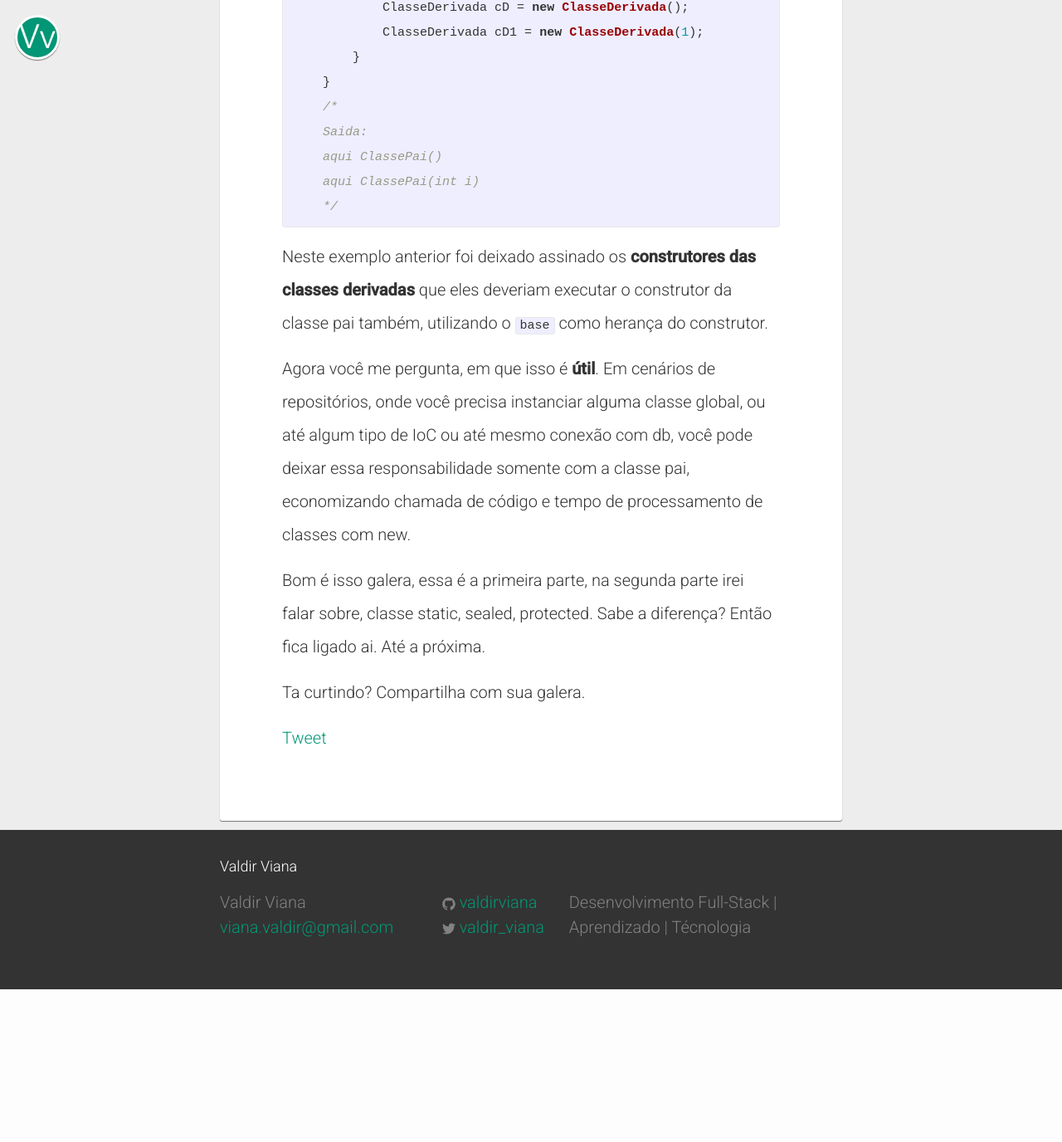
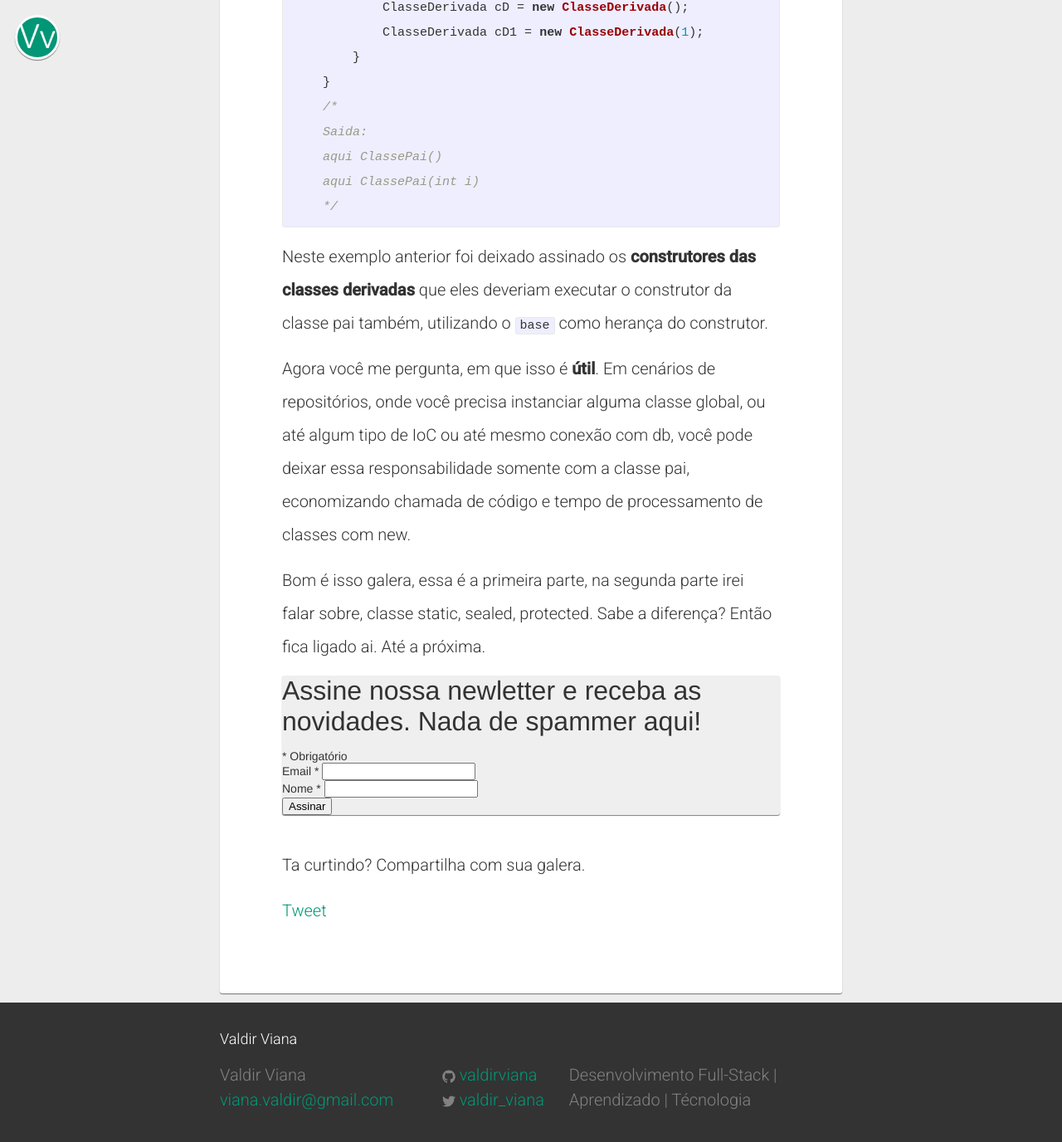
Before and after one commit to valdirviana/valdirviana.github.io, a Jekyll site: the page built from _posts/2015-09-02-trabalhando-com-construtores-e-modificadores-de-classes-c.markdown, in a window 1280 px wide and 1400 px high, scrolled down 6414 px. Shown: the top 1376 px of the window at 83% size. Built offline with Jekyll 4.4.1, drawn with Linux system fonts in a browser that asks for light colours; comment, search, counter and statistics services are not loaded; before the commit the page ends 7606 px from its top, so only the background shows below that.

Commit message:
mail chimp

```diff
--- /dev/null
+++ b/_includes/mailchimp-subscribe.html
@@ -0,0 +1,55 @@
+<!-- Begin MailChimp Signup Form -->
+<link href="//cdn-images.mailchimp.com/embedcode/classic-081711.css" rel="stylesheet" type="text/css">
+<style type="text/css">
+	#mc_embed_signup{background:#fff; clear:left; font:14px Helvetica,Arial,sans-serif; }
+	/* Add your own MailChimp form style overrides in your site stylesheet or in this style block.
+	   We recommend moving this block and the preceding CSS link to the HEAD of your HTML file. */
+</style>
+<div id="mc_embed_signup">
+<form action="//blessedtech.us6.list-manage.com/subscribe/post?u=5981b0f839&amp;id=208c14d417" method="post" id="mc-embedded-subscribe-form" name="mc-embedded-subscribe-form" class="validate" target="_blank" novalidate>
+    <div id="mc_embed_signup_scroll">
+	<h2>Assine nossa newletter e receba as novidades. Nada de spammer aqui!</h2>
+<div class="indicates-required"><span class="asterisk">*</span> Obrigatório</div>
+<div class="mc-field-group">
+	<label for="mce-EMAIL">Email  <span class="asterisk">*</span>
+</label>
+	<input type="email" value="" name="EMAIL" class="required email" id="mce-EMAIL">
+</div>
+<div class="mc-field-group">
+	<label for="mce-FNAME">Nome  <span class="asterisk">*</span>
+</label>
+	<input type="text" value="" name="FNAME" class="required" id="mce-FNAME">
+</div>
+	<div id="mce-responses" class="clear">
+		<div class="response" id="mce-error-response" style="display:none"></div>
+		<div class="response" id="mce-success-response" style="display:none"></div>
+	</div>    <!-- real people should not fill this in and expect good things - do not remove this or risk form bot signups-->
+    <div style="position: absolute; left: -5000px;"><input type="text" name="b_5981b0f839_208c14d417" tabindex="-1" value=""></div>
+    <div class="clear"><input type="submit" value="Assinar" name="subscribe" id="mc-embedded-subscribe" class="button"></div>
+    </div>
+</form>
+</div>
+<script type='text/javascript' src='//s3.amazonaws.com/downloads.mailchimp.com/js/mc-validate.js'></script><script type='text/javascript'>(function($) {window.fnames = new Array(); window.ftypes = new Array();fnames[0]='EMAIL';ftypes[0]='email';fnames[1]='FNAME';ftypes[1]='text'; /**
+ * Translated default messages for the $ validation plugin.
+ * Locale: PT_PT
+ */
+$.extend($.validator.messages, {
+	required: "Campo de preenchimento obrigat&oacute;rio.",
+	remote: "Por favor, corrija este campo.",
+	email: "Por favor, introduza um endere&ccedil;o eletr&oacute;nico v&aacute;lido.",
+	url: "Por favor, introduza um URL v&aacute;lido.",
+	date: "Por favor, introduza uma data v&aacute;lida.",
+	dateISO: "Por favor, introduza uma data v&aacute;lida (ISO).",
+	number: "Por favor, introduza um n&uacute;mero v&aacute;lido.",
+	digits: "Por favor, introduza apenas d&iacute;gitos.",
+	creditcard: "Por favor, introduza um n&uacute;mero de cart&atilde;o de cr&eacute;dito v&aacute;lido.",
+	equalTo: "Por favor, introduza de novo o mesmo valor.",
+	accept: "Por favor, introduza um ficheiro com uma extens&atilde;o v&aacute;lida.",
+	maxlength: $.validator.format("Por favor, n&atilde;o introduza mais do que {0} caracteres."),
+	minlength: $.validator.format("Por favor, introduza pelo menos {0} caracteres."),
+	rangelength: $.validator.format("Por favor, introduza entre {0} e {1} caracteres."),
+	range: $.validator.format("Por favor, introduza um valor entre {0} e {1}."),
+	max: $.validator.format("Por favor, introduza um valor menor ou igual a {0}."),
+	min: $.validator.format("Por favor, introduza um valor maior ou igual a {0}.")
+});}(jQuery));var $mcj = jQuery.noConflict(true);</script>
+<!--End mc_embed_signup-->
--- a/_layouts/post.html
+++ b/_layouts/post.html
@@ -3,6 +3,8 @@
 {% include head.html %}
 
 <body>
+
+
   {% include header-post.html %}
 
 
@@ -14,6 +16,9 @@
       <div class="post">
         <article role="article" id="scroll" class="post-content" itemprop="articleBody">
           {{ content }}
+
+   {% include mailchimp-subscribe.html %}
+          <br/>
             <p>Ta curtindo? Compartilha com sua galera.</p>
             <div class="fb-share-button" data-href="{{ page.url | prepend: site.url }}" data-layout="box_count"></div>
             <div class="fb-like" data-href="{{ page.url | prepend: site.url }}" data-layout="box_count" data-action="like" data-show-faces="false" data-share="false"></div>
@@ -38,6 +43,8 @@
         </article>
       </div>
     </div>
+
+
   </section>
 
   <section class="post">
--- a/_sass/_valdirviana.scss
+++ b/_sass/_valdirviana.scss
@@ -447,3 +447,11 @@
     box-shadow: 0.05em 0.05em 0.02em  rgba(0, 0, 0, 0.3);
     border: 0.05em solid #efefef;
   }
+
+  #mc_embed_signup{
+    -webkit-box-shadow: 0 1px 1px rgba(0, 0, 0, 0.5);
+    -moz-box-shadow: 0 1px 1px rgba(0, 0, 0, 0.5);
+    box-shadow: 0 1px 1px rgba(0, 0, 0, 0.5);
+    background-color: #efefef!important;
+    border-radius: 3px;
+  }
```
Also changed, not shown: other parts of _layouts/post.html (+2 -0 lines), _posts/2015-09-02-trabalhando-com-construtores-e-modificadores-de-classes-c.markdown (line endings or trailing spaces).
